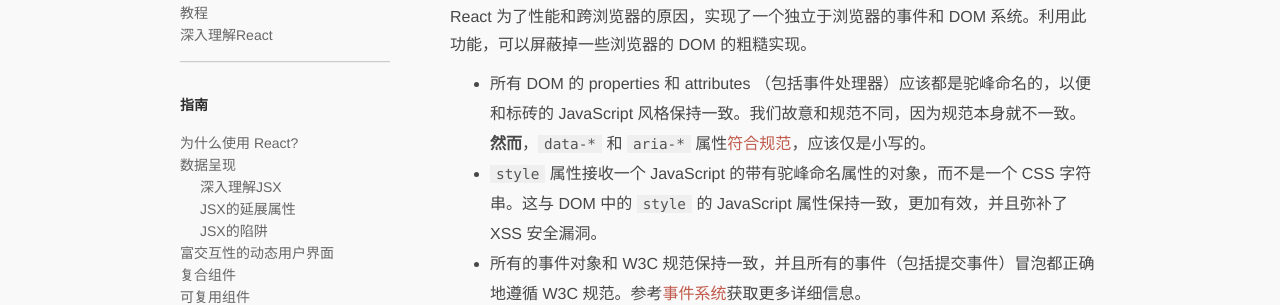
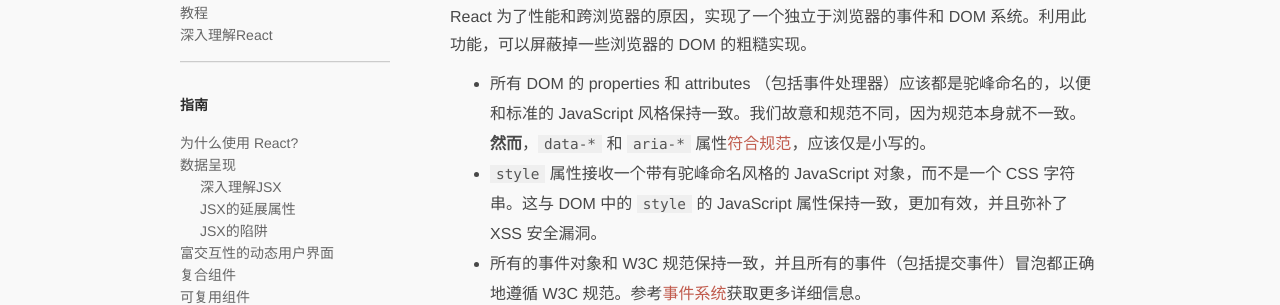
Before and after one commit to yaoshanliang/react-docs, a Jekyll site: the page built from zh/docs/ref-06-dom-differences.md, in a window 1280 px wide and 900 px high. Shown: the part 147-452 px from the top of the window. Built offline with Jekyll 4.4.1, drawn with Linux system fonts in a browser that asks for light colours; Markdown is read by kramdown in place of the engine named in the settings; comment, search, counter and statistics services are not loaded.

Commit message:
fixed typos

```diff
--- a/zh/docs/ref-06-dom-differences.md
+++ b/zh/docs/ref-06-dom-differences.md
@@ -8,8 +8,8 @@ next: special-non-dom-attributes.html
 
 React 为了性能和跨浏览器的原因，实现了一个独立于浏览器的事件和 DOM 系统。利用此功能，可以屏蔽掉一些浏览器的 DOM 的粗糙实现。
 
-* 所有 DOM 的 properties 和 attributes （包括事件处理器）应该都是驼峰命名的，以便和标砖的 JavaScript 风格保持一致。我们故意和规范不同，因为规范本身就不一致。**然而**，`data-*` 和 `aria-*` 属性[符合规范](https://developer.mozilla.org/en-US/docs/Web/HTML/Global_attributes#data-*)，应该仅是小写的。
-* `style` 属性接收一个 JavaScript 的带有驼峰命名属性的对象，而不是一个 CSS 字符串。这与 DOM 中的 `style` 的 JavaScript 属性保持一致，更加有效，并且弥补了 XSS 安全漏洞。
+* 所有 DOM 的 properties 和 attributes （包括事件处理器）应该都是驼峰命名的，以便和标准的 JavaScript 风格保持一致。我们故意和规范不同，因为规范本身就不一致。**然而**，`data-*` 和 `aria-*` 属性[符合规范](https://developer.mozilla.org/en-US/docs/Web/HTML/Global_attributes#data-*)，应该仅是小写的。
+* `style` 属性接收一个带有驼峰命名风格的 JavaScript 对象，而不是一个 CSS 字符串。这与 DOM 中的 `style` 的 JavaScript 属性保持一致，更加有效，并且弥补了 XSS 安全漏洞。
 * 所有的事件对象和 W3C 规范保持一致，并且所有的事件（包括提交事件）冒泡都正确地遵循 W3C 规范。参考[事件系统](/react/docs/events.html)获取更多详细信息。
 * `onChange` 事件表现得和你想要的一样：当表单字段改变了，该事件就被触发，而不是等到失去焦点的时候。我们故意和现有的浏览器表现得不一致，是因为 `onChange` 是它的行为的一个错误称呼，并且 React 依赖于此事件来实时地响应用户输入。参考[表单](/react/docs/forms.html)获取更多详细信息。
 * 表单输入属性，例如 `value` 和 `checked`，以及 `textarea`。[这里有更多相关信息](/react/docs/forms.html)。
```
